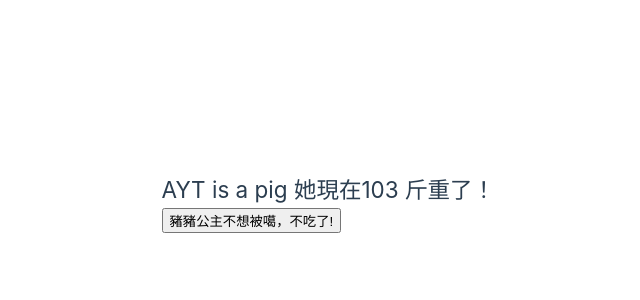
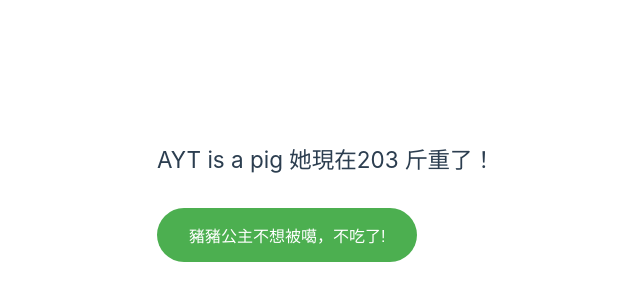
Before and after one commit to frakery/creatVue, a Vue app: page / in a window 1280 px wide. Shown: the part 198-498 px from the top of the page, without its empty margins (145-785 px from the left). Built offline with nearby package versions, Linux system fonts and the light colour scheme.

Commit message:
give you a choice

```diff
--- a/src/App.vue
+++ b/src/App.vue
@@ -13,7 +13,7 @@ export default {
   name: 'App',
   setup() {
     const text = ref('AYT is a pig')
-    const weight = ref(100)
+    const weight = ref(200)
     const swit = ref('豬豬公主不想被噶，不吃了!')
     let timer = setInterval(() => {
       weight.value++
@@ -42,4 +42,21 @@ export default {
 
 
 
-<style scoped></style>
+<style scoped>
+button {
+  background-color: #4CAF50;
+  /* Green */
+  border: none;
+  color: white;
+  margin-top: 30px;
+  padding: 15px 32px;
+  text-align: center;
+  text-decoration: none;
+  display: inline-block;
+  font-size: 16px;
+  border-radius: 50px;
+}
+button:hover{
+  cursor: pointer;
+}
+</style>
```
